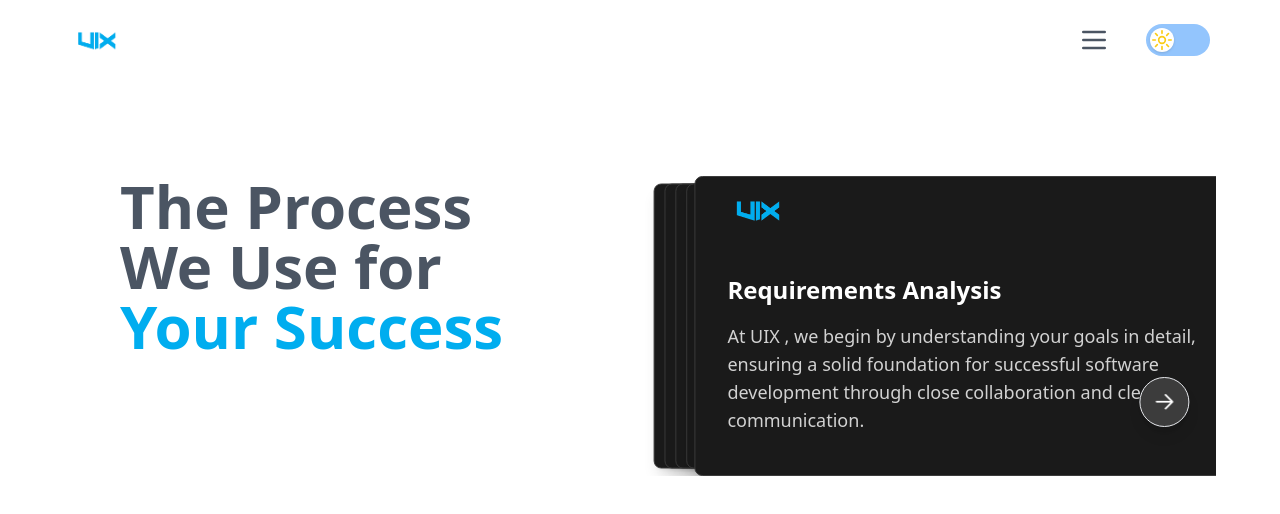
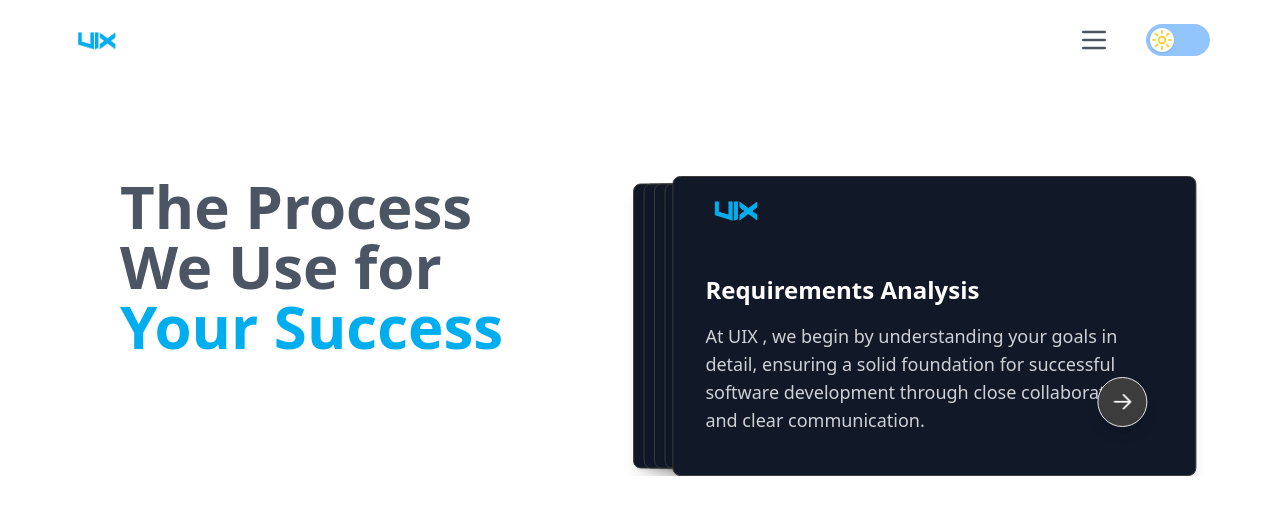
Before and after one commit to FaisalIrfan258/Uix-new, a Next.js app: page / in a window 1280 px wide. Shown: the top 514 px of the page. Built offline with nearby package versions, Linux system fonts and the light colour scheme.

Commit message:
chnaged hover color

```diff
--- a/src/app/components/Card.tsx
+++ b/src/app/components/Card.tsx
@@ -77,12 +77,12 @@ export default function CardStack() {
         </div>
 
         {/* Right Side - Cards */}
-        <div className="relative h-[400px] sm:h-[250px] md:h-[300px] w-full md:w-1/2">
+        <div className="relative h-[400px] sm:h-[250px] md:h-[300px] w-full md:w-1/2 mr-10  ">
           <AnimatePresence>
             {activeCards.map((card, index) => (
               <motion.div
                 key={card.id}
-                className={`absolute inset-0 bg-[#1A1A1A] rounded-lg p-4 sm:p-6 md:p-8 shadow-lg border border-[#3C3C3C] ${
+                className={`absolute inset-0 bg-[#111827] rounded-lg p-4 sm:p-6 md:p-8 shadow-lg border border-[#3C3C3C] ${
                   index === activeCards.length - 1 ? "z-20" : "z-10"
                 }`}
                 initial={{ opacity: 0, x: 50 }}
--- a/src/app/components/Navbar.tsx
+++ b/src/app/components/Navbar.tsx
@@ -195,7 +195,7 @@ export default function Navbar() {
               <Link
                 key={link.href}
                 href={link.href}
-                className="block px-6 py-3 text-lg text-gray-300 hover:bg-gray-700 hover:text-red-400 transition-colors duration-200"
+                className="block px-6 py-3 text-lg text-gray-300 hover:bg-gray-700 hover:text-[00adef]transition-colors duration-200"
                 onClick={() => setIsSidebarOpen(false)}
               >
                 {link.label}
```
Also changed, not shown: 1 other file (tests, documents, lock files or other folders).
